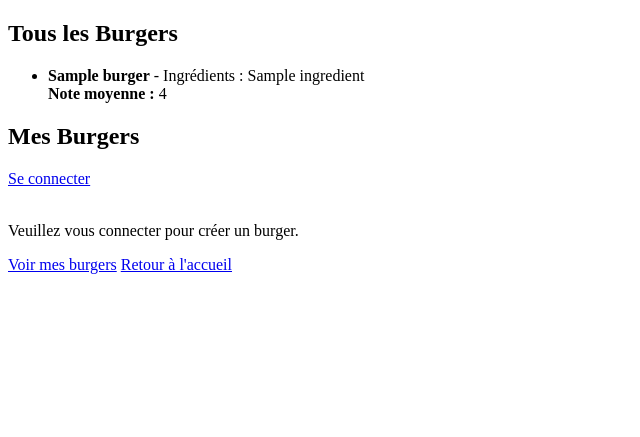
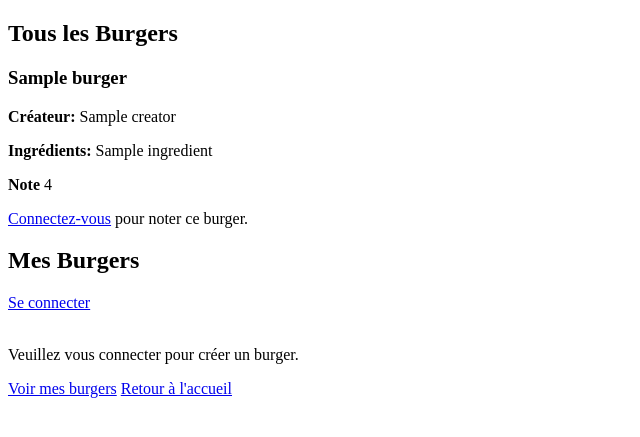
Before and after one commit to MARIE-Clement-2225058b/Paradigmes_BD, a Flask app: page / in a window 1280 px wide. Shown: the top 437 px of the page, without its empty margins (0-640 px from the left). Run offline with Flask 3, Linux system fonts and the light colour scheme; a database or web service that is not in the repository returns one stand-in record (values such as "Sample title").

Commit message:
Fonctionnalité de note

```diff
--- a/app.py
+++ b/app.py
@@ -1,37 +1,41 @@
-from flask import Flask, render_template, request, redirect, url_for, session, flash
+from flask import Flask, render_template, request, redirect, url_for, session, flash, current_app
+from pymongo import errors
 from werkzeug.security import generate_password_hash, check_password_hash
 import pymongo
 import os
 from bson import ObjectId
 
+# Importation des schémas de validation de MongoDB
+from create_bd import burger_validator, user_validator
 
 # Création de l'application Flask
 app = Flask(__name__)
 
-# Définir la clé secrète pour sécuriser les sessions (vous pouvez remplacer cela par une clé générée)
-app.secret_key = f'{os.urandom(26)}'  # Par exemple, utilisez os.urandom(24) pour une clé aléatoire
+# Définir la clé secrète pour sécuriser les sessions
+app.secret_key = f'{os.urandom(26)}'  # Utilisez os.urandom(24) pour une clé aléatoire
 
 # Connexion à MongoDB
 client = pymongo.MongoClient('mongodb://localhost:27017')
-
 client.drop_database('burger_app')
-
 db = client['burger_app']
 
-# Vérifiez si la base de données est correctement connectée
+# Créer les collections si elles n'existent pas, avec le validateur de schémas
 try:
-    db.burgers.find_one()
-    print("Ok")
-except Exception as e:
-    print(f"Erreur de connexion à la base de données: {e}")
+    db.create_collection('burgers', validator=burger_validator)
+    db.create_collection('users', validator=user_validator)
+    print("Collection 'burgers' et 'users' créées avec succès.")
+except errors.CollectionInvalid:
+    print("Les collections 'burgers' et 'users' existent déjà.")
 
-# Page d'accueil
+# --------------------- ROUTES ---------------------
+
+# Page d'accueil (affichage des burgers et des utilisateurs)
 @app.route('/')
 def index():
     burgers = db.burgers.find()
     return render_template('index.html', burgers=burgers)
 
-# Route pour la page de connexion
+# Page de connexion
 @app.route('/login', methods=['GET', 'POST'])
 def login():
     if request.method == 'POST':
@@ -43,7 +47,7 @@ def login():
 
         if user_data and check_password_hash(user_data['password'], password):
             # Connexion réussie, stocker l'ID de l'utilisateur dans la session
-            session['user_id'] = str(user_data['_id'])
+            session['user_id'] = str(user_data['username'])
             flash('Connexion réussie', 'success')
             return redirect(url_for('index'))
         else:
@@ -51,7 +55,7 @@ def login():
 
     return render_template('login.html')
 
-# Route pour la page d'inscription
+# Page d'inscription
 @app.route('/signup', methods=['GET', 'POST'])
 def signup():
     if request.method == 'POST':
@@ -60,8 +64,7 @@ def signup():
         hashed_password = generate_password_hash(password)
 
         # Vérifier si l'utilisateur existe déjà
-        existing_user = db.users.find_one({'username': username})
-        if existing_user:
+        if db.users.find_one({'username': username}):
             flash('Nom d\'utilisateur déjà pris', 'error')
             return redirect(url_for('signup'))
 
@@ -72,27 +75,25 @@ def signup():
 
     return render_template('signup.html')
 
-# Route pour se déconnecter
+# Déconnexion
 @app.route('/logout')
 def logout():
     session.clear()  # Effacer la session
     flash('Vous êtes déconnecté', 'success')
     return redirect(url_for('index'))
 
+# Page de création de burger
 @app.route('/create_burger', methods=['GET', 'POST'])
 def create_burger():
-    # Vérification que l'utilisateur est connecté
     if 'user_id' not in session:
         flash('Veuillez vous connecter pour créer un burger.', 'error')
         return redirect(url_for('login'))
 
     if request.method == 'POST':
-        # Récupérer les données du formulaire
         burger_name = request.form['name']
         ingredients = request.form.getlist('ingredients')  # Liste des ingrédients
-        user_id = session['user_id']  # ID de l'utilisateur connecté
+        user_id = session['user_id']
 
-        # Vérification que le nom du burger est fourni
         if not burger_name:
             flash('Le nom du burger est requis', 'error')
             return render_template('create_burger.html')
@@ -101,7 +102,10 @@ def create_burger():
         db.burgers.insert_one({
             'name': burger_name,
             'ingredients': ingredients,
-            'creator_id': user_id
+            'creator': user_id,
+            'ratings': [],  # Liste vide de notes
+            'ratings_count': 0,  # Initialiser le nombre de votes à 0
+            'rating': 0.0  # Initialiser la note moyenne
         })
 
         flash('Burger créé avec succès!', 'success')
@@ -109,6 +113,7 @@ def create_burger():
 
     return render_template('create_burger.html')
 
+# Supprimer un burger
 @app.route('/delete_burger/<burger_id>', methods=['POST'])
 def delete_burger(burger_id):
     # Vérifiez si l'utilisateur est connecté
@@ -116,13 +121,12 @@ def delete_burger(burger_id):
         flash('Veuillez vous connecter pour supprimer un burger.', 'error')
         return redirect(url_for('login'))
 
-    # Cherchez le burger par son ID dans la base de données
+    # Chercher le burger par son ID
     burger = db.burgers.find_one({'_id': ObjectId(burger_id)})
 
     if burger:
-        # Vérifiez si le burger appartient à l'utilisateur connecté
+        # Vérifier si l'utilisateur est le créateur du burger
         if burger['creator_id'] == session['user_id']:
-            # Supprimez le burger de la base de données
             db.burgers.delete_one({'_id': ObjectId(burger_id)})
             flash('Burger supprimé avec succès!', 'success')
         else:
@@ -132,18 +136,57 @@ def delete_burger(burger_id):
 
     return redirect(url_for('my_burgers'))
 
+# Afficher les burgers de l'utilisateur
 @app.route('/my_burgers')
 def my_burgers():
-    # Vérifiez si l'utilisateur est connecté
     if 'user_id' not in session:
         flash('Veuillez vous connecter pour voir vos burgers.', 'error')
         return redirect(url_for('login'))
 
-    # Récupérer les burgers créés par l'utilisateur connecté
+    # Récupérer les burgers créés par l'utilisateur
     user_burgers = db.burgers.find({'creator_id': session['user_id']})
     return render_template('my_burgers.html', burgers=user_burgers)
 
+@app.route('/rate_burger/<burger_id>', methods=['POST'])
+def rate_burger(burger_id):
+    if 'user_id' not in session:
+        flash('Vous devez être connecté pour voter.', 'error')
+        return redirect(url_for('login'))
 
-# Exécution de l'application Flask
+    burger_id = ObjectId(burger_id)
+    user_id = session['user_id']  # ID de l'utilisateur connecté
+    rating = float(request.form['rating'])  # La note donnée par l'utilisateur
+
+    burger = db.burgers.find_one({'_id': burger_id})
+
+    if burger:
+        # Chercher si l'utilisateur a déjà voté
+        existing_vote = next((vote for vote in burger['ratings'] if vote['user_id'] == user_id), None)
+
+        if existing_vote:
+            # Remplacer la note si l'utilisateur a déjà voté
+            existing_vote['rating'] = rating
+        else:
+            # Ajouter la note si c'est la première fois que l'utilisateur vote
+            burger['ratings'].append({'user_id': user_id, 'rating': rating})
+
+        # Calculer la nouvelle note moyenne
+        total_rating = sum(vote['rating'] for vote in burger['ratings'])
+        ratings_count = len(burger['ratings'])
+        new_avg_rating = total_rating / ratings_count if ratings_count > 0 else 0.0
+
+        # Mettre à jour la note et le nombre de votes dans la base de données
+        db.burgers.update_one(
+            {'_id': burger_id},
+            {'$set': {'rating': new_avg_rating, 'ratings': burger['ratings']}}
+        )
+
+        flash('Merci pour votre évaluation!', 'success')
+    else:
+        flash('Burger non trouvé', 'error')
+
+    return redirect(url_for('index'))
+
+# Lancer l'application
 if __name__ == '__main__':
     app.run(debug=True)
--- /dev/null
+++ b/create_bd.py
@@ -0,0 +1,69 @@
+# Définir le validateur pour la collection 'burgers'
+burger_validator = {
+    '$jsonSchema': {
+        'bsonType': 'object',
+        'required': ['name', 'creator'],
+        'properties': {
+            'name': {
+                'bsonType': 'string',
+                'description': 'Le nom du burger doit être une chaîne de caractères.'
+            },
+            'creator': {
+                'bsonType': 'string',
+                'description': 'L\'identifiant du créateur doit être une chaîne de caractères.'
+            },
+            'ingredients': {
+                'bsonType': 'array',
+                'items': {
+                    'bsonType': 'string',
+                    'description': 'Chaque ingrédient doit être une chaîne de caractères.'
+                },
+                'description': 'Les ingrédients doivent être un tableau de chaînes de caractères.'
+            },
+            'rating': {
+                'bsonType': 'double',
+                'description': 'La note du burger, un nombre flottant entre 0 et 5.',
+                'minimum': 0,
+                'maximum': 5
+            },
+            'ratings': {
+                'bsonType': 'array',
+                'items': {
+                    'bsonType': 'object',
+                    'required': ['user_id', 'rating'],
+                    'properties': {
+                        'user_id': {
+                            'bsonType': 'string',
+                            'description': 'L\'identifiant de l\'utilisateur ayant voté.'
+                        },
+                        'rating': {
+                            'bsonType': 'double',
+                            'description': 'Une note individuelle entre 0 et 5.',
+                            'minimum': 0,
+                            'maximum': 5
+                        }
+                    }
+                },
+                'description': 'Liste des notes données au burger sous forme d\'objets contenant un identifiant d\'utilisateur et une note.'
+            }
+        }
+    }
+}
+
+# Définir le validateur pour la collection 'users'
+user_validator = {
+    '$jsonSchema': {
+        'bsonType': 'object',
+        'required': ['username', 'password'],
+        'properties': {
+            'username': {
+                'bsonType': 'string',
+                'description': 'Le nom d\'utilisateur doit être une chaîne de caractères.'
+            },
+            'password': {
+                'bsonType': 'string',
+                'description': 'Le mot de passe doit être une chaîne de caractères.'
+            }
+        }
+    }
+}
--- a/templates/index.html
+++ b/templates/index.html
@@ -9,14 +9,25 @@
 
 <h2>Tous les Burgers</h2>
 {% if burgers %}
-<ul>
     {% for burger in burgers %}
-    <li>
-        <strong>{{ burger.name }}</strong> - Ingrédients : {{ burger.ingredients|join(", ") }}<br>
-        <strong>Note moyenne :</strong> {{ burger.average_rating if burger.average_rating else "Aucune note" }}<br>
-    </li>
+    <div class="burger">
+        <h3>{{ burger.name }}</h3>
+        <p><strong>Créateur:</strong> {{ burger.creator }}</p>
+        <p><strong>Ingrédients:</strong> {{ burger.ingredients | join(', ') }}</p>
+        <p><strong>Note</strong> {{ burger.rating }} </p>
+        <!-- Formulaire de notation -->
+        {% if 'user_id' in session %}
+        <form action="{{ url_for('rate_burger', burger_id=burger._id) }}" method="POST">
+            <input type="hidden" name="user_id" value="{{ user_id }}">  <!-- ID de l'utilisateur connecté -->
+            <input type="number" name="rating" min="0" max="5" step="1" required>
+            <button type="submit">Soumettre ma note</button>
+        </form>
+        {% else %}
+        <p><a href="{{ url_for('login') }}">Connectez-vous</a> pour noter ce burger.</p>
+        {% endif %}
+    </div>
     {% endfor %}
-</ul>
+
 {% else %}
 <p>Crée le premier Burger de l'histoire</p>
 {% endif %}
```
